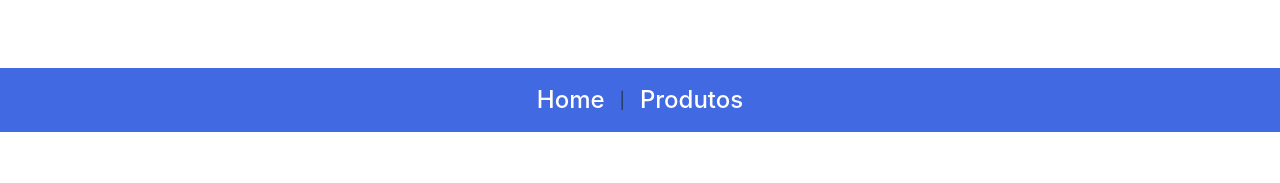
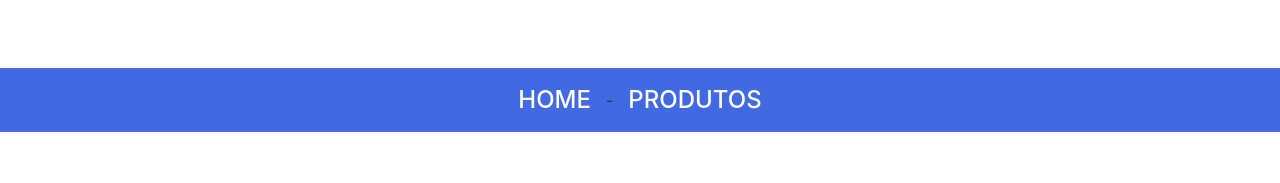
Before and after one commit to Duh0127/exercicio-rotas, a React (Vite) app: page / in a window 1280 px wide. Shown: the top 183 px of the page. Built offline with nearby package versions, Linux system fonts and the light colour scheme.

Commit message:
ajustando melhorias no componente MENU

```diff
--- a/src/components/Menu/index.jsx
+++ b/src/components/Menu/index.jsx
@@ -3,9 +3,9 @@ import { Link } from "react-router-dom";
 export default function Menu(){
     return(
         <nav className="menu">
-            <Link to="/">Home</Link>
-            <span> | </span>
-            <Link to="/produtos">Produtos</Link>
+            <Link to="/">HOME</Link>
+            <span> - </span>
+            <Link to="/produtos">PRODUTOS</Link>
         </nav>
     )
 }
```
